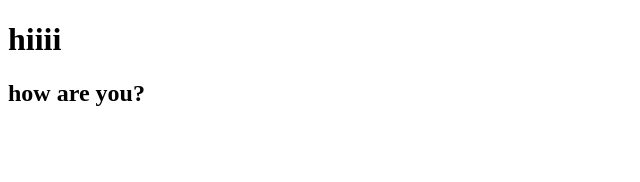
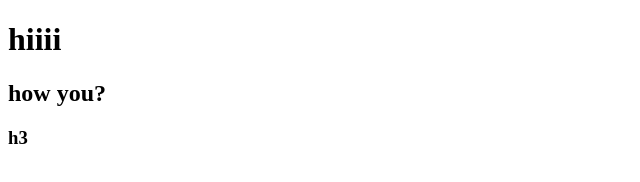
Before and after one commit to mohaddesse/project, a plain HTML site: page index.html in a window 1280 px wide. Shown: the full height of the page, 0-640 px from the left. Drawn offline with Linux system fonts and the light colour scheme.

Commit message:
change h2 add h3

```diff
--- a/index.html
+++ b/index.html
@@ -6,6 +6,7 @@
 </head>
 <body>
 <h1>hiiii</h1>
-<h2>how are you?</h2>
+<h2>how you?</h2>
+<h3>h3</h3>
 </body>
 </html>
```
